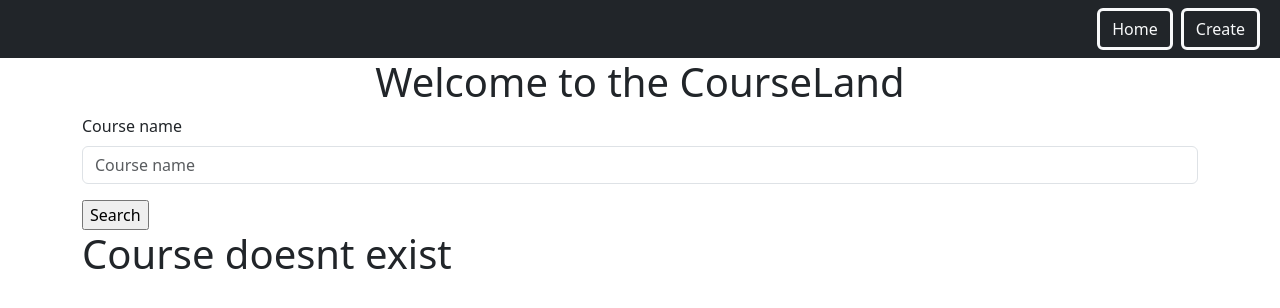
After one commit to Maraljan/CourseCatalog, a Django app: page /course/ in a window 1280 px wide. The commit adds this page. Shown: the top 308 px of the page. Run offline with Django 4.2, Linux system fonts and the light colour scheme; data that the repository does not hold is empty; some libraries are stand-ins or nearby versions.

Commit message:
crud views

```diff
--- a/CatalogCourses/urls.py
+++ b/CatalogCourses/urls.py
@@ -13,6 +13,8 @@ Including another URLconf
     1. Import the include() function: from django.urls import include, path
     2. Add a URL to urlpatterns:  path('blog/', include('blog.urls'))
 """
+from django.conf import settings
+from django.conf.urls.static import static
 from django.contrib import admin
 from django.urls import path, include
 
@@ -21,3 +23,7 @@ urlpatterns = [
     path('admin/', admin.site.urls),
     path('', include('courses.urls', namespace='courses')),
 ]
+
+
+if settings.DEBUG:
+    urlpatterns += static(settings.MEDIA_URL, document_root=settings.MEDIA_ROOT)
--- a/courses/forms.py
+++ b/courses/forms.py
@@ -3,7 +3,12 @@ from django import forms
 
 class CourseForm(forms.Form):
     course_name = forms.CharField(required=True)
-    # price = forms.FloatField(required=True)
-    # detail_info = forms.TextInput()
-    # start_time = forms.DateTimeField()
-    # end_time = forms.DateTimeField()
+    price = forms.FloatField(required=True)
+    detail_info = forms.CharField(required=True, widget=forms.Textarea)
+    start_time = forms.DateTimeField(required=True)
+    end_time = forms.DateTimeField(required=True)
+    image = forms.ImageField()
+
+
+class SearchForm(forms.Form):
+    course_name = forms.CharField()
--- a/courses/models.py
+++ b/courses/models.py
@@ -7,6 +7,6 @@ class Course(models.Model):
     course_name = models.CharField(max_length=100)
     price = models.FloatField()
     detail_info = models.TextField()
-    start_time = models.DateTimeField(default=date.today)
-    end_time = models.DateTimeField()
+    start_time = models.DateField(default=date.today)
+    end_time = models.DateField()
     image = models.ImageField(upload_to='Images/')
--- a/courses/urls.py
+++ b/courses/urls.py
@@ -1,9 +1,14 @@
 from django.urls import path
 
-from courses.views import MainPageView
+from courses.views import CreateCourseView, HomePageView, DetailInfoView, DeleteCourseView, UpdateCourseView
 
 app_name = 'courses'
 
 urlpatterns = [
-    path('', MainPageView.as_view(), name='main'),
+    path('course/', HomePageView.as_view(), name='homepage'),
+    path('course/<str:course_name>/', HomePageView.as_view(), name='homepage_filter'),
+    path('create/', CreateCourseView.as_view(), name='create_course'),
+    path('detail/<int:pk>', DetailInfoView.as_view(), name='detail_info'),
+    path('delete/<int:pk>', DeleteCourseView.as_view(), name='delete_course'),
+    path('update/<int:pk>', UpdateCourseView.as_view(), name='update_course'),
 ]
--- a/courses/views.py
+++ b/courses/views.py
@@ -1,11 +1,65 @@
-from django.shortcuts import render
+import datetime
 
-# Create your views here.
-from django.views.generic import FormView
+from django.shortcuts import HttpResponseRedirect
+from django.urls import reverse_lazy, reverse
+from django.views.generic import CreateView, ListView, DetailView, DeleteView, UpdateView, FormView
 
-from courses.forms import CourseForm
+from courses.forms import SearchForm
+from courses.models import Course
 
 
-class MainPageView(FormView):
-    template_name = 'main_page.html'
-    form_class = CourseForm
+class HomePageView(ListView, FormView):
+    template_name = 'courses/homepage.html'
+    form_class = SearchForm
+    model = Course
+    context_object_name = 'courses'
+
+    def form_valid(self, form):
+        course_name = form.cleaned_data['course_name']
+        return HttpResponseRedirect(reverse('courses:homepage_filter', kwargs={
+            'course_name': course_name,
+        }))
+
+    def get_queryset(self):
+        queryset = Course.objects.all()
+        if course := self.kwargs.get('course_name'):
+            queryset = queryset.filter(course_name__icontains=course)
+        return queryset
+
+    def get_initial(self) -> dict:
+        return {
+            'course_name': self.kwargs.get('course_name')
+        }
+
+
+class DetailInfoView(DetailView):
+    template_name = 'courses/detail_info.html'
+    model = Course
+    context_object_name = 'course'
+
+
+class CreateCourseView(CreateView):
+    template_name = 'courses/create_course.html'
+    model = Course
+    fields = ['course_name', 'price', 'detail_info', 'start_time', 'end_time', 'image']
+    success_url = reverse_lazy('courses:homepage')
+
+    def get_initial(self) -> dict:
+        return {
+            'start_time': datetime.date.today(),
+            'end_time': datetime.date.today()
+
+        }
+
+
+class DeleteCourseView(DeleteView):
+    template_name = 'courses/delete_course.html'
+    model = Course
+    success_url = reverse_lazy('courses:homepage')
+
+
+class UpdateCourseView(UpdateView):
+    template_name = 'courses/update_course.html'
+    model = Course
+    fields = ['course_name', 'price', 'detail_info', 'start_time', 'end_time', 'image']
+    success_url = reverse_lazy('courses:homepage')
--- a/templates/main_page.html
+++ b/templates/courses/detail_info.html
@@ -2,8 +2,10 @@
 {% load bootstrap5 %}
 
 
+{% block content %}
 
-{% block content %}
-    <h1 class="text-center">Welcome to the CourseLand</h1>
+
+    <h1 class="text-center">{{ course.detail_info }}</h1>
+
 
 {% endblock %}
--- /dev/null
+++ b/templates/courses/homepage.html
@@ -0,0 +1,35 @@
+{% extends 'base.html' %}
+{% load bootstrap5 %}
+
+
+{% block content %}
+    <h1 class="text-center">Welcome to the CourseLand</h1>
+     <form method="post">{% csrf_token %}
+        {% bootstrap_form form %}
+        <input type="submit" value="Search">
+    </form>
+
+    <div class="row">
+        {% for course in courses %}
+            <div class="col 3">
+                <div class="card m-2">
+                    <img src="{{ course.image.url }}" class="card-img-top" width="100" height="300">
+                    <div class="card-body">
+                        <h5 class="card-title">{{ course.course_name }}</h5>
+                        <a href="{% url 'courses:detail_info' course.id %}" class="card-link">Detail information</a>
+                    </div>
+                    <ul class="list-group list-group-flush">
+                        <li class="list-group-item">{{ course.start_time }}</li>
+                        <li class="list-group-item">{{ course.end_time }}</li>
+                    </ul>
+                    <div class="card-body">
+                        <a href="{% url 'courses:update_course' course.id %}" class="card-link">Edit</a>
+                        <a href="{% url 'courses:delete_course' course.id %}" class="card-link">delete</a>
+                    </div>
+                </div>
+            </div>
+        {% empty %}
+            <h1>Course doesnt exist</h1>
+        {% endfor %}
+    </div>
+{% endblock %}
--- a/templates/header.html
+++ b/templates/header.html
@@ -1,7 +1,7 @@
 <nav class="navbar navbar-light bg-dark">
   <form class="container-fluid justify-content-end">
-      <a href="{% url 'courses:main' %}" class="btn btn-outline-light me-2 border-3" type="submit">Home</a>
-{#      <a href="{% url 'weather:archive' %}" class="btn btn-outline-light me-2 border-3" type="submit">Archive</a>#}
+      <a href="{% url 'courses:homepage' %}" class="btn btn-outline-light me-2 border-3" type="submit">Home</a>
+      <a href="{% url 'courses:create_course' %}" class="btn btn-outline-light me-2 border-3" type="submit">Create</a>
 {#      <a href="{% url 'weather:forecast' %}" class="btn btn-outline-light me-2 border-3" type="submit">Forecast</a>#}
   </form>
 </nav>
```
Also changed, not shown: CatalogCourses/settings.py (+8 -1 lines), templates/courses/create_course.html (added, +11 -0 lines), templates/courses/update_course.html (added, +10 -0 lines).
